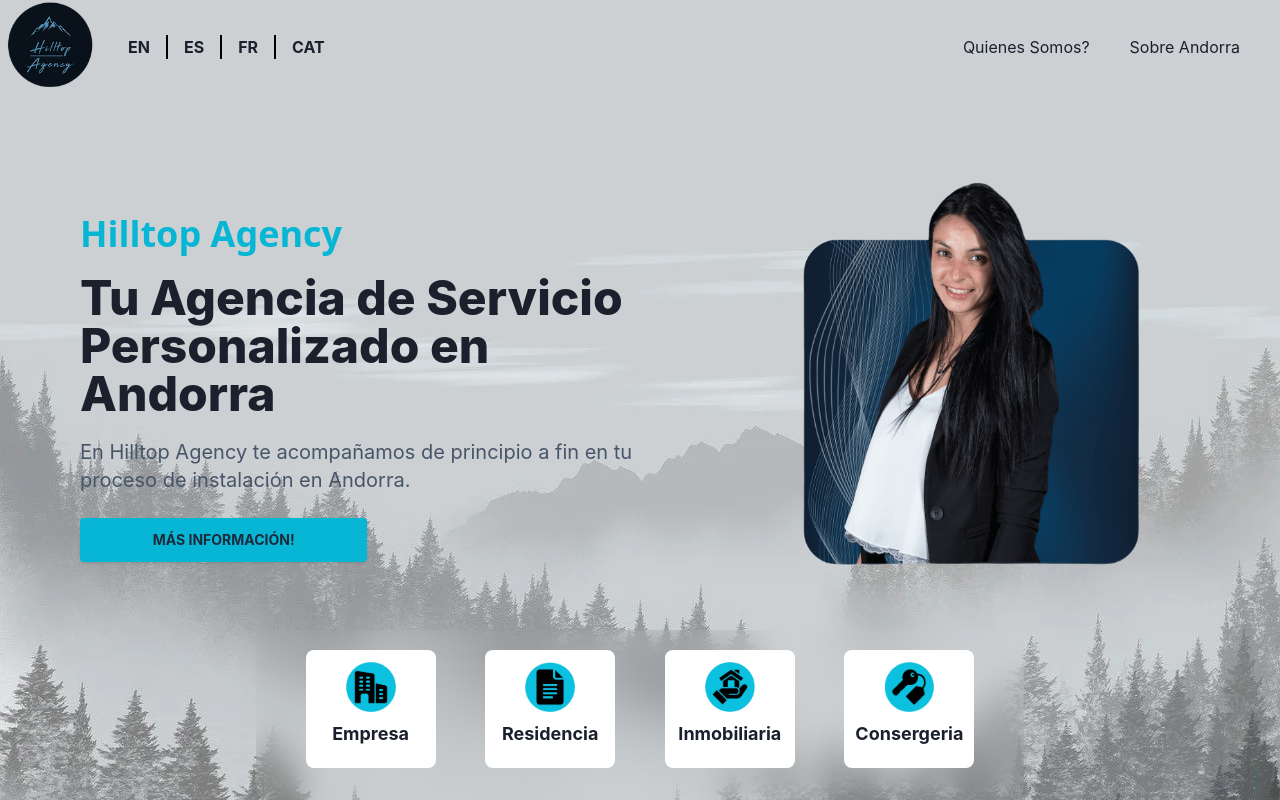
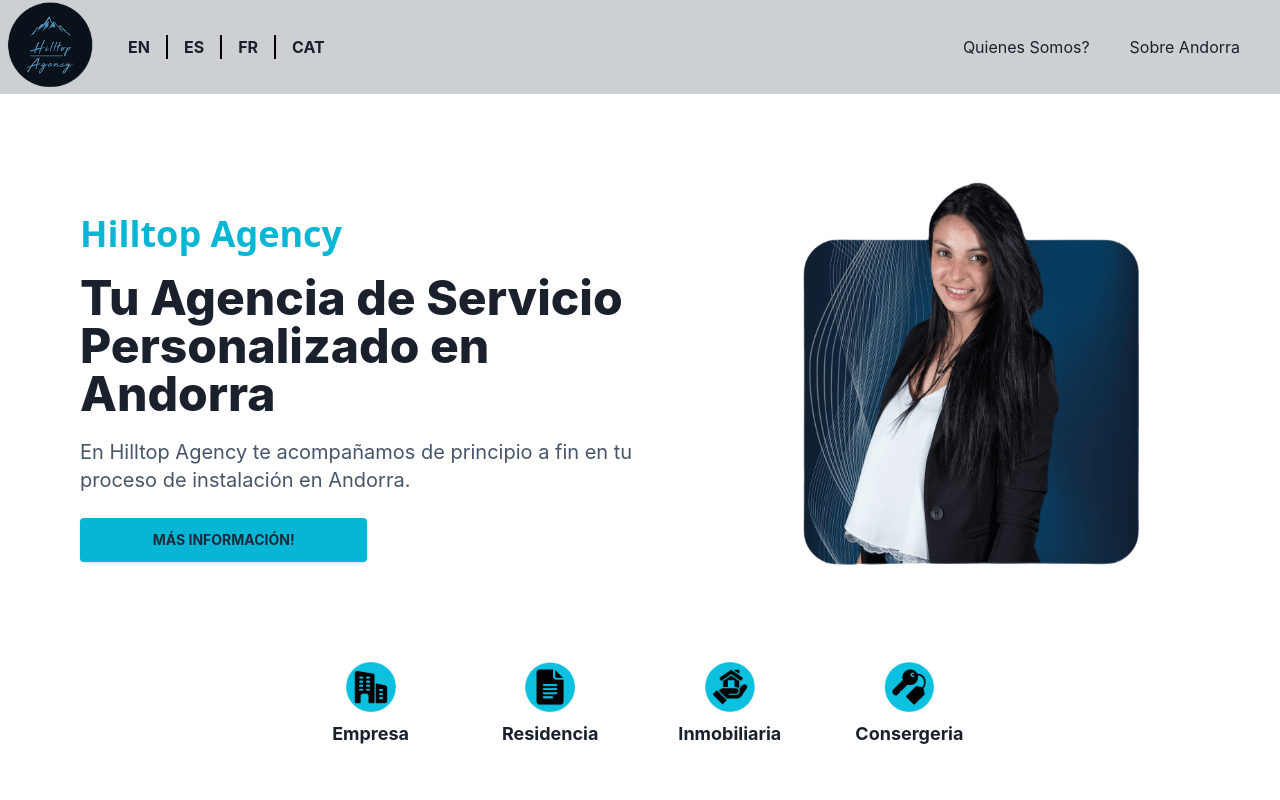
Before and after one commit to Jsendz/lauweb-dev, a React (Vite) app: page / in a window 1280 px wide. Shown: the top 800 px of the page. Built offline with nearby package versions, Linux system fonts and the light colour scheme.

Commit message:
lauweb-dev

```diff
--- a/src/Components/Home.jsx
+++ b/src/Components/Home.jsx
@@ -14,7 +14,7 @@
     const [t] = useTranslation("global");
 
   return (
-    <div className="w-full h-screen" style={{ backgroundImage: `url(${Forest})`,backgroundSize: 'cover' }}  >
+    <div className="w-full h-screen"   >
         <div className="w-full mx-auto  lg:max-w-7xl lg:h-[70%] h-full flex flex-col lg:flex-row lg:justify-around lg:items-start xl:items-center rounded-xl lg:mb-32 xl:mb-40 " >
             <div className="w-full flex flex-col justify-center text-left p-2 pt-10 pl-4 lg:pl-20" >
 
```
